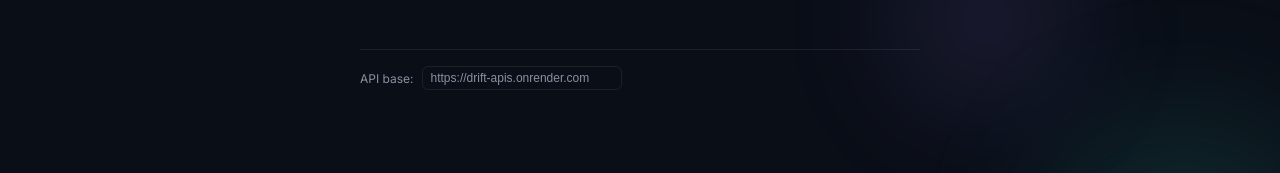
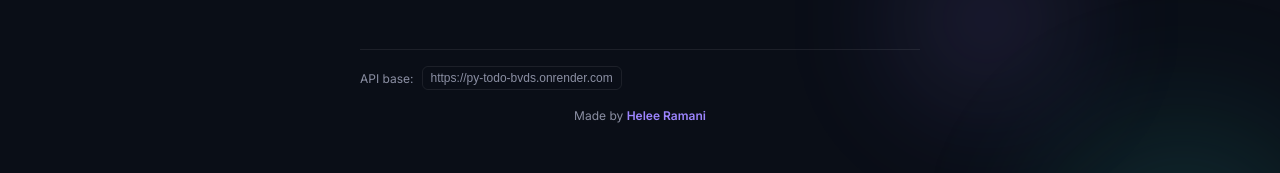
Before and after one commit to heleeramani/Py-todo, a plain HTML site: page frontend/index.html in a window 1280 px wide. Shown: the part 475-648 px from the top of the page. Drawn offline with Linux system fonts and the light colour scheme; no server answers.

Commit message:
Update API base URL and uncomment credit section

```diff
--- a/frontend/index.html
+++ b/frontend/index.html
@@ -592,9 +592,9 @@
 
   <div class="config-bar">
     API base:
-    <input id="apiBase" value="https://drift-apis.onrender.com" />
+    <input id="apiBase" value="https://py-todo-bvds.onrender.com" />
   </div>
-  <!-- <div class="credit">Made by <span>Helee Ramani</span></div> -->
+  <div class="credit">Made by <span>Helee Ramani</span></div>
 </div>
 
 <div class="toast" id="toast"></div>
```
